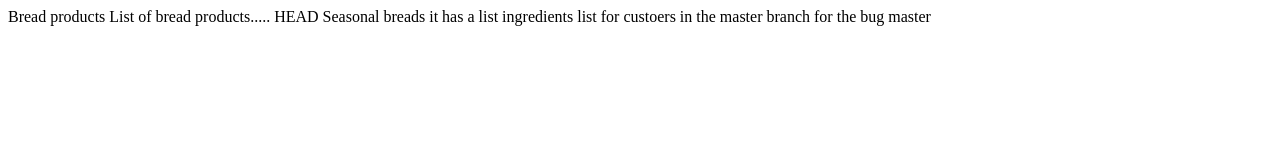
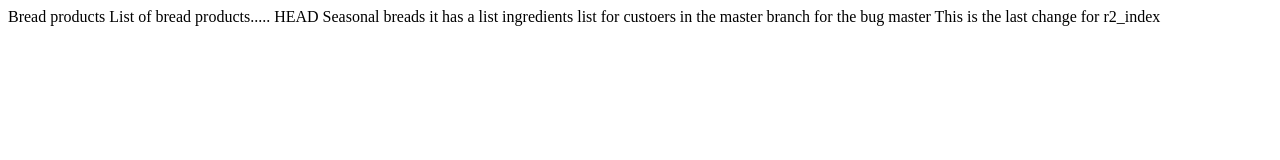
Before and after one commit to mail2tvskc/com.bread.demo, a plain HTML site: page com.bread.demo/WebContent/index.html in a window 1280 px wide. Drawn offline with Linux system fonts and the light colour scheme.

Commit message:
Final update for r2 index feature

```diff
--- a/com.bread.demo/WebContent/index.html
+++ b/com.bread.demo/WebContent/index.html
@@ -16,5 +16,9 @@ it has a list
 
 ingredients list  for custoers in the master branch for the bug
  master
+
+
+
+ This is the last change for r2_index
 </body>
 </html>
```
